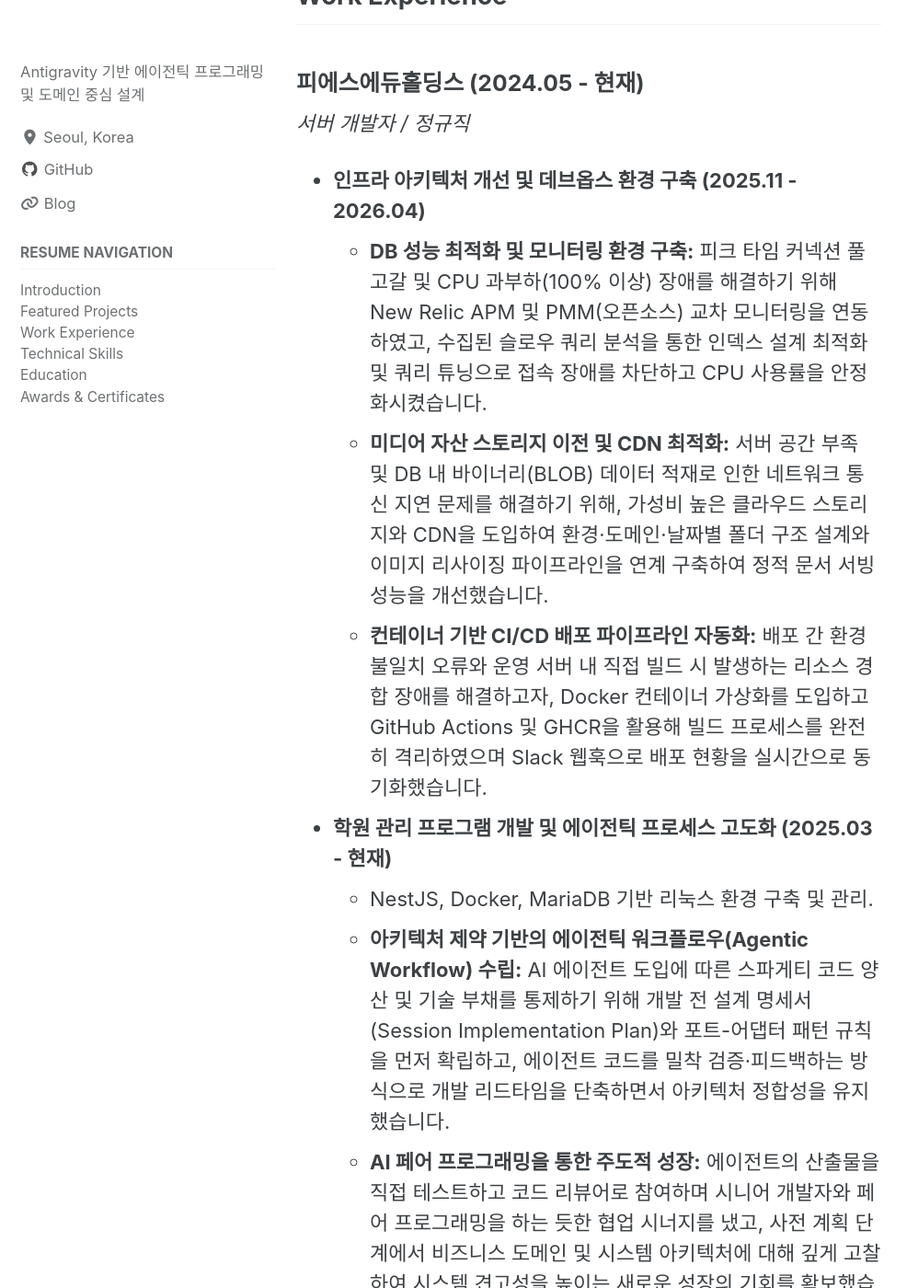
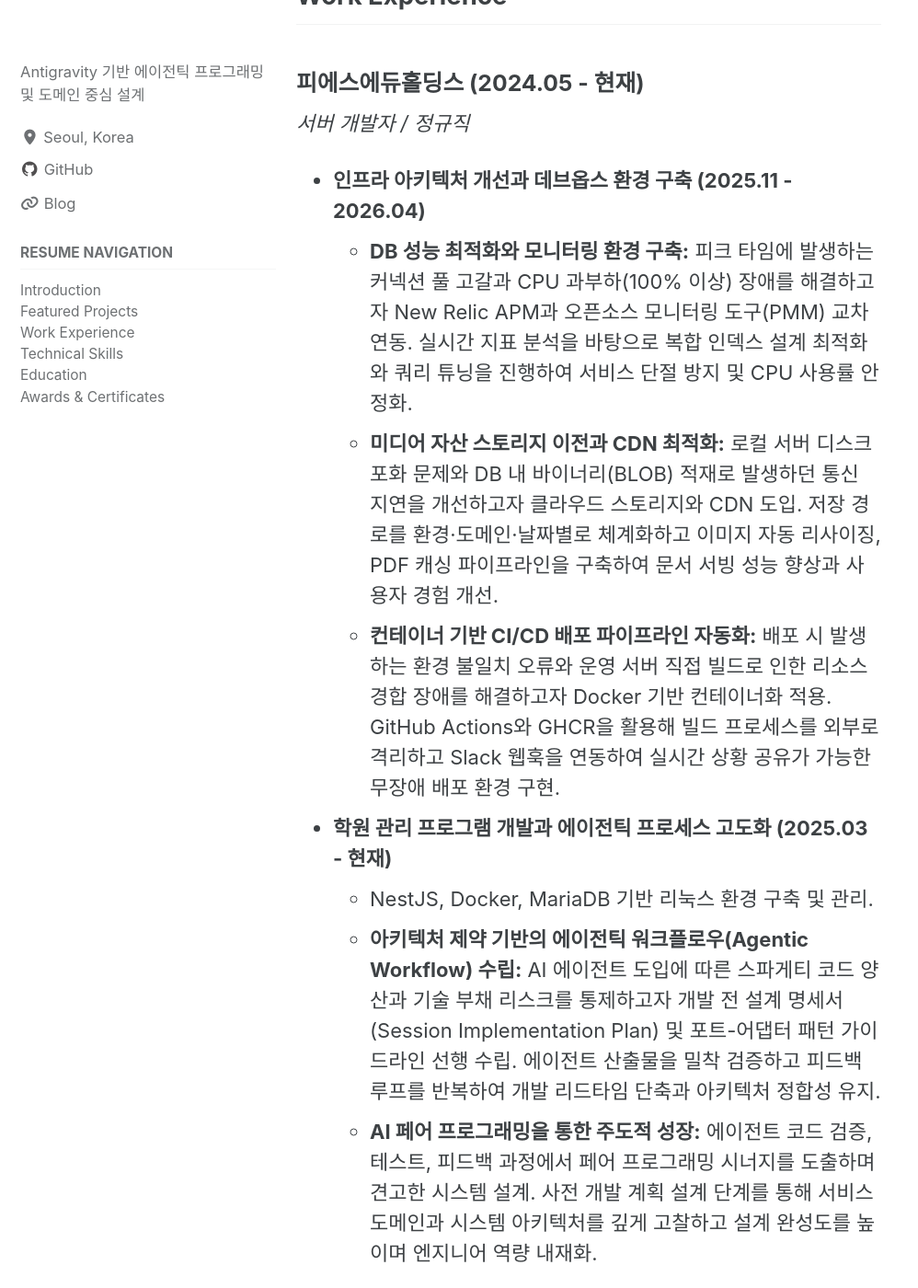
Before and after one commit to hsuk0409/earstone.github.io, a Jekyll site: the page built from _pages/resume.md, in a window 1280 px wide and 1400 px high, scrolled down 2399 px. Shown: the whole window at 92% size, without its empty margins (0-998 px from the left). Built offline with Jekyll 4.4.1, drawn with Linux system fonts in a browser that asks for light colours; cached includes are drawn as plain includes; some of the changed text lies outside the part shown.

Commit message:
내용 투 수정

```diff
--- a/_pages/resume.md
+++ b/_pages/resume.md
@@ -51,14 +51,14 @@ sidebar:
 
 _서버 개발자 / 정규직_
 
-- **인프라 아키텍처 개선 및 데브옵스 환경 구축 (2025.11 - 2026.04)**
-  - **DB 성능 최적화 및 모니터링 환경 구축:** 피크 타임 커넥션 풀 고갈 및 CPU 과부하(100% 이상) 장애를 해결하기 위해 New Relic APM 및 PMM(오픈소스) 교차 모니터링을 연동하였고, 수집된 슬로우 쿼리 분석을 통한 인덱스 설계 최적화 및 쿼리 튜닝으로 접속 장애를 차단하고 CPU 사용률을 안정화시켰습니다.
-  - **미디어 자산 스토리지 이전 및 CDN 최적화:** 서버 공간 부족 및 DB 내 바이너리(BLOB) 데이터 적재로 인한 네트워크 통신 지연 문제를 해결하기 위해, 가성비 높은 클라우드 스토리지와 CDN을 도입하여 환경·도메인·날짜별 폴더 구조 설계와 이미지 리사이징 파이프라인을 연계 구축하여 정적 문서 서빙 성능을 개선했습니다.
-  - **컨테이너 기반 CI/CD 배포 파이프라인 자동화:** 배포 간 환경 불일치 오류와 운영 서버 내 직접 빌드 시 발생하는 리소스 경합 장애를 해결하고자, Docker 컨테이너 가상화를 도입하고 GitHub Actions 및 GHCR을 활용해 빌드 프로세스를 완전히 격리하였으며 Slack 웹훅으로 배포 현황을 실시간으로 동기화했습니다.
-- **학원 관리 프로그램 개발 및 에이전틱 프로세스 고도화 (2025.03 - 현재)**
+- **인프라 아키텍처 개선과 데브옵스 환경 구축 (2025.11 - 2026.04)**
+  - **DB 성능 최적화와 모니터링 환경 구축:** 피크 타임에 발생하는 커넥션 풀 고갈과 CPU 과부하(100% 이상) 장애를 해결하고자 New Relic APM과 오픈소스 모니터링 도구(PMM) 교차 연동. 실시간 지표 분석을 바탕으로 복합 인덱스 설계 최적화와 쿼리 튜닝을 진행하여 서비스 단절 방지 및 CPU 사용률 안정화.
+  - **미디어 자산 스토리지 이전과 CDN 최적화:** 로컬 서버 디스크 포화 문제와 DB 내 바이너리(BLOB) 적재로 발생하던 통신 지연을 개선하고자 클라우드 스토리지와 CDN 도입. 저장 경로를 환경·도메인·날짜별로 체계화하고 이미지 자동 리사이징, PDF 캐싱 파이프라인을 구축하여 문서 서빙 성능 향상과 사용자 경험 개선.
+  - **컨테이너 기반 CI/CD 배포 파이프라인 자동화:** 배포 시 발생하는 환경 불일치 오류와 운영 서버 직접 빌드로 인한 리소스 경합 장애를 해결하고자 Docker 기반 컨테이너화 적용. GitHub Actions와 GHCR을 활용해 빌드 프로세스를 외부로 격리하고 Slack 웹훅을 연동하여 실시간 상황 공유가 가능한 무장애 배포 환경 구현.
+- **학원 관리 프로그램 개발과 에이전틱 프로세스 고도화 (2025.03 - 현재)**
   - NestJS, Docker, MariaDB 기반 리눅스 환경 구축 및 관리.
-  - **아키텍처 제약 기반의 에이전틱 워크플로우(Agentic Workflow) 수립:** AI 에이전트 도입에 따른 스파게티 코드 양산 및 기술 부채를 통제하기 위해 개발 전 설계 명세서(Session Implementation Plan)와 포트-어댑터 패턴 규칙을 먼저 확립하고, 에이전트 코드를 밀착 검증·피드백하는 방식으로 개발 리드타임을 단축하면서 아키텍처 정합성을 유지했습니다.
-  - **AI 페어 프로그래밍을 통한 주도적 성장:** 에이전트의 산출물을 직접 테스트하고 코드 리뷰어로 참여하며 시니어 개발자와 페어 프로그래밍을 하는 듯한 협업 시너지를 냈고, 사전 계획 단계에서 비즈니스 도메인 및 시스템 아키텍처에 대해 깊게 고찰하여 시스템 견고성을 높이는 새로운 성장의 기회를 확보했습니다.
+  - **아키텍처 제약 기반의 에이전틱 워크플로우(Agentic Workflow) 수립:** AI 에이전트 도입에 따른 스파게티 코드 양산과 기술 부채 리스크를 통제하고자 개발 전 설계 명세서(Session Implementation Plan) 및 포트-어댑터 패턴 가이드라인 선행 수립. 에이전트 산출물을 밀착 검증하고 피드백 루프를 반복하여 개발 리드타임 단축과 아키텍처 정합성 유지.
+  - **AI 페어 프로그래밍을 통한 주도적 성장:** 에이전트 코드 검증, 테스트, 피드백 과정에서 페어 프로그래밍 시너지를 도출하며 견고한 시스템 설계. 사전 개발 계획 설계 단계를 통해 서비스 도메인과 시스템 아키텍처를 깊게 고찰하고 설계 완성도를 높이며 엔지니어 역량 내재화.
 
 ### **지오아이티** (2023.06 - 2024.02)
 
```
